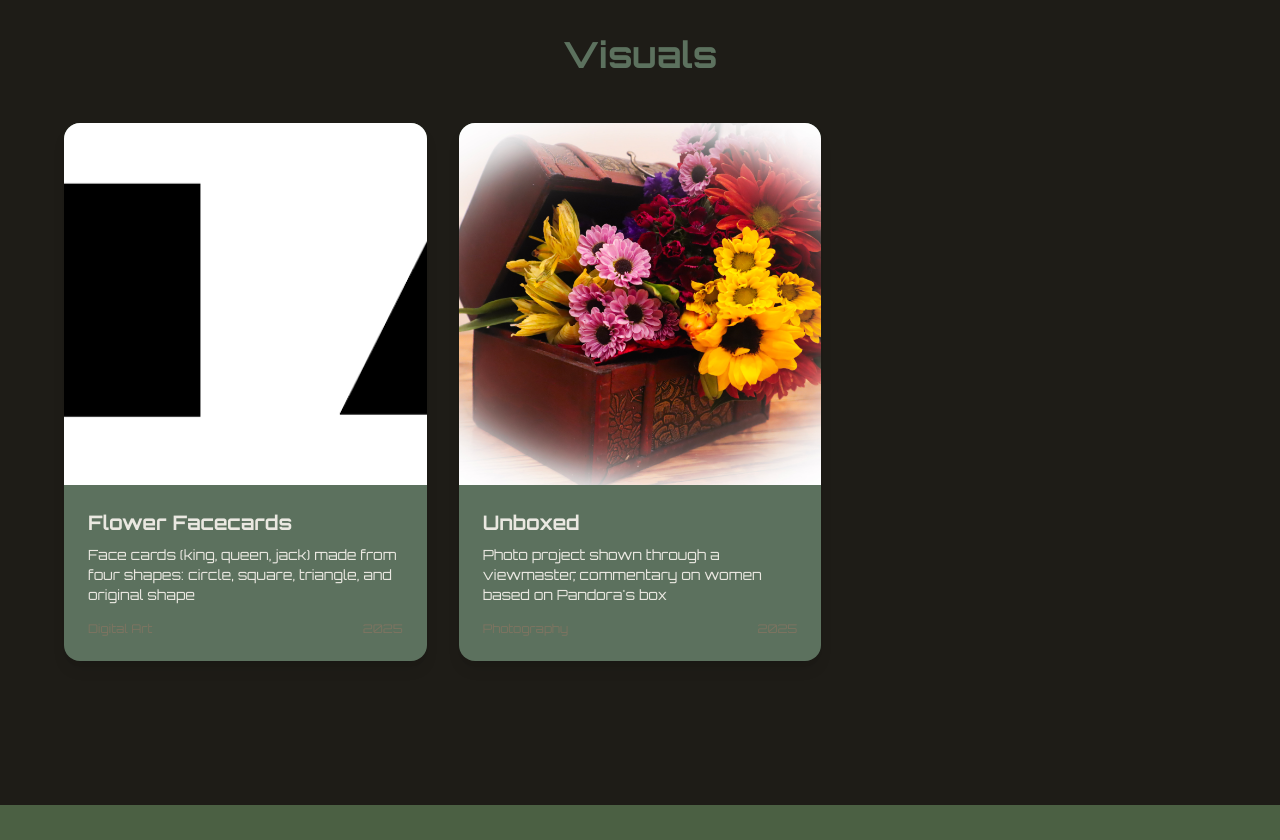
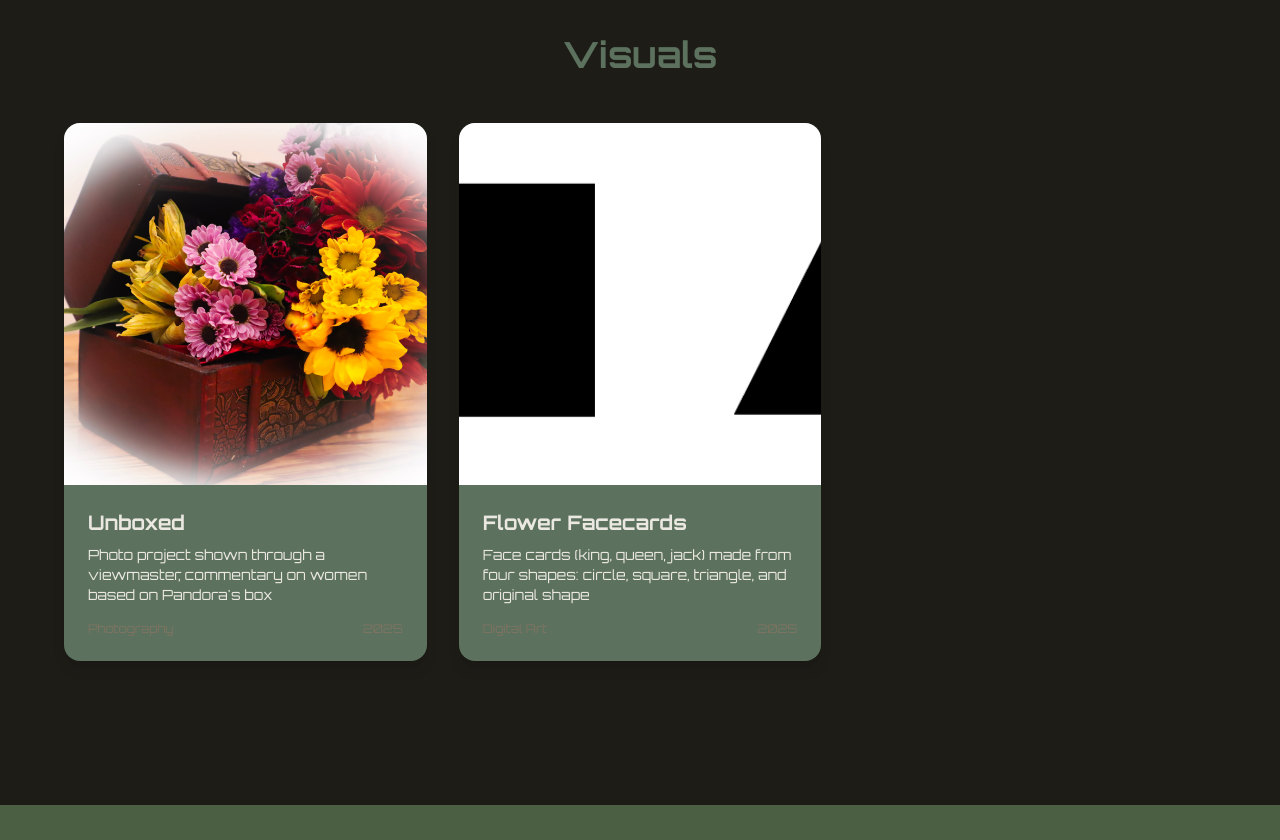
Before and after one commit to umawrie/my-portfolio, a Next.js app: page /artwork in a window 1280 px wide. Shown: the part 980-1820 px from the top of the page. Built offline with nearby package versions, Linux system fonts and the light colour scheme.

Commit message:
Update Unboxed description with personal story and reorder projects

```diff
--- a/app/artwork/page.tsx
+++ b/app/artwork/page.tsx
@@ -41,6 +41,17 @@ const allProjects = [
   },
   // Visuals Projects
   {
+    id: "unboxed",
+    title: "Unboxed",
+    description: "Photo project shown through a viewmaster, commentary on women based on Pandora's box",
+    category: "Visuals",
+    subcategory: "Photography",
+    year: "2025",
+    images: [
+      "/images/visuals/unboxed/hope/hope-07.jpg",
+    ]
+  },
+  {
     id: "flower-facecards",
     title: "Flower Facecards",
     description: "Face cards (king, queen, jack) made from four shapes: circle, square, triangle, and original shape",
@@ -49,17 +60,6 @@ const allProjects = [
     year: "2025",
     images: [
       "/images/visuals/flower-facecards/pips.png",
-    ]
-  },
-  {
-    id: "unboxed",
-    title: "Unboxed",
-    description: "Photo project shown through a viewmaster, commentary on women based on Pandora's box",
-    category: "Visuals",
-    subcategory: "Photography",
-    year: "2025",
-    images: [
-      "/images/visuals/unboxed/hope/hope-07.jpg",
     ]
   },
 ];
--- a/app/projects/[slug]/page.tsx
+++ b/app/projects/[slug]/page.tsx
@@ -64,7 +64,7 @@ const projects = {
   },
               unboxed: {
                 title: "Unboxed",
-                description: "Inspired by the 1929 silent film Pandora's Box, this project explores the ways women are seen, judged, and redefined through visual storytelling. Reinterpreting the film's themes of perception, blame, and resilience, I created three photographic reels titled The Gaze, The Blame, and The Hope, each capturing a distinct emotional lens. Presented through a vintage View-Master, the work invites viewers to engage closely with each image, mirroring the act of looking and being looked at. This device operates on the identical design principles as modern VR headsets, as it uses stereoscopy to create a realistic 3D sense to eliminate outside distractions. Every photograph was taken and curated by me to convey layered meanings through composition, lighting, and symbolism. The piece examines how women have been both confined by and resistant to societal narratives, offering moments of vulnerability, reflection, and empowerment. This artwork will be exhibited at the NYU Library from October to December 2025, inviting audiences to reconsider how the female image continues to evolve within art and culture.",
+                description: "While walking through an old vintage store at the Jersey Shore, I came across a View-Master that sparked the inspiration for this project. Inspired by the 1929 silent film Pandora's Box, this work explores the ways women are seen, judged, and redefined through visual storytelling. Reinterpreting the film's themes of perception, blame, and resilience, I created three photographic reels titled The Gaze, The Blame, and The Hope, each capturing a distinct emotional lens. Presented through that vintage View-Master I discovered, the work invites viewers to engage closely with each image, mirroring the act of looking and being looked at. This device operates on the identical design principles as modern VR headsets, as it uses stereoscopy to create a realistic 3D sense to eliminate outside distractions. Every photograph was taken and curated by me to convey layered meanings through composition, lighting, and symbolism. The piece examines how women have been both confined by and resistant to societal narratives, offering moments of vulnerability, reflection, and empowerment. This artwork will be exhibited at the NYU Library from October to December 2025, inviting audiences to reconsider how the female image continues to evolve within art and culture.",
     category: "Visuals",
     subcategory: "Photography",
     year: "2025",
```
